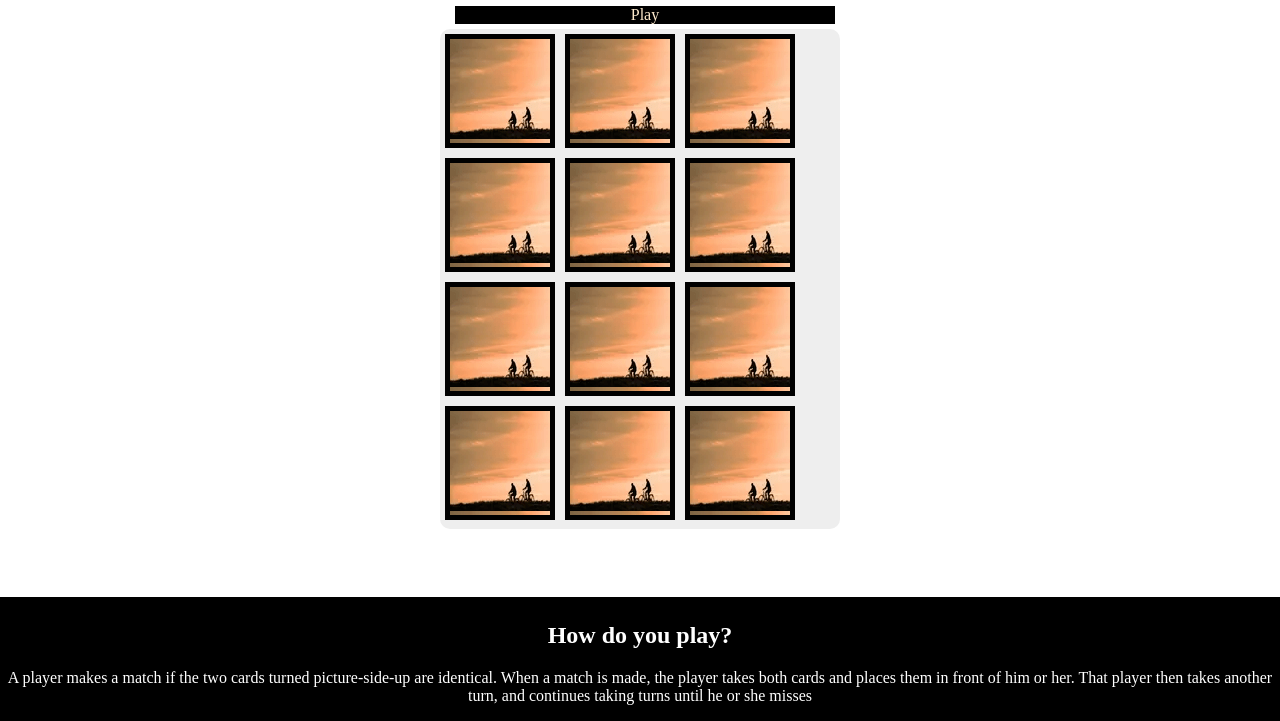
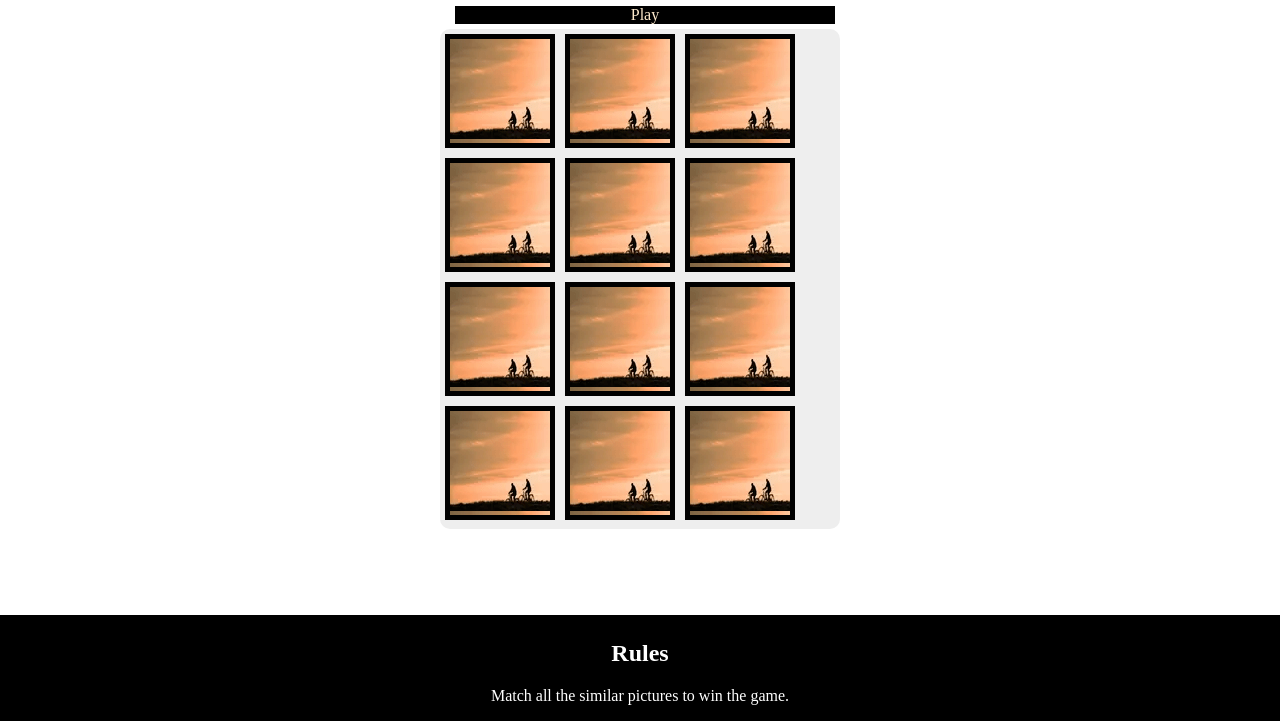
Before and after one commit to mzxz/memory-game, a plain HTML site: page index.html in a window 1280 px wide. Shown: the part 79-800 px from the top of the page. Drawn offline with Linux system fonts and the light colour scheme.

Commit message:
Update site footer

```diff
--- a/index.html
+++ b/index.html
@@ -17,12 +17,8 @@
   </header>
   <main id="game-area"> </main>
   <footer>
-    <h2>How do you play?</h2>
-    <p>
-      A player makes a match if the two cards turned picture-side-up are identical. When a match is made,
-       the player takes both cards and places them in front of him or her. That player then takes another turn,
-       and continues taking turns until he or she misses
-    </p>
+    <h2>Rules</h2>
+    <p>Match all the similar pictures to win the game.</p>
   </footer>
   <script src="assets/js/script.js"></script>
 </body>
```
Also changed, not shown: docs/footer-update.jpg (deleted), 1 other file.
